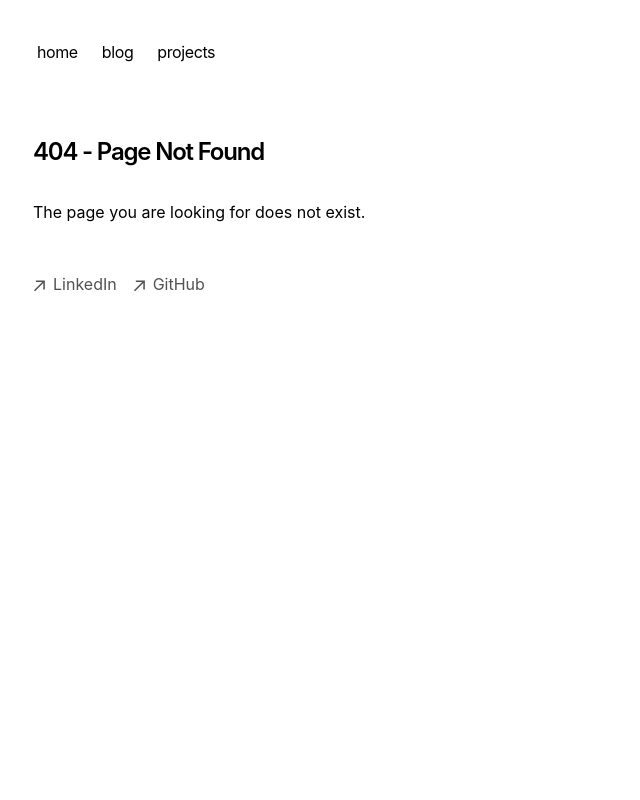
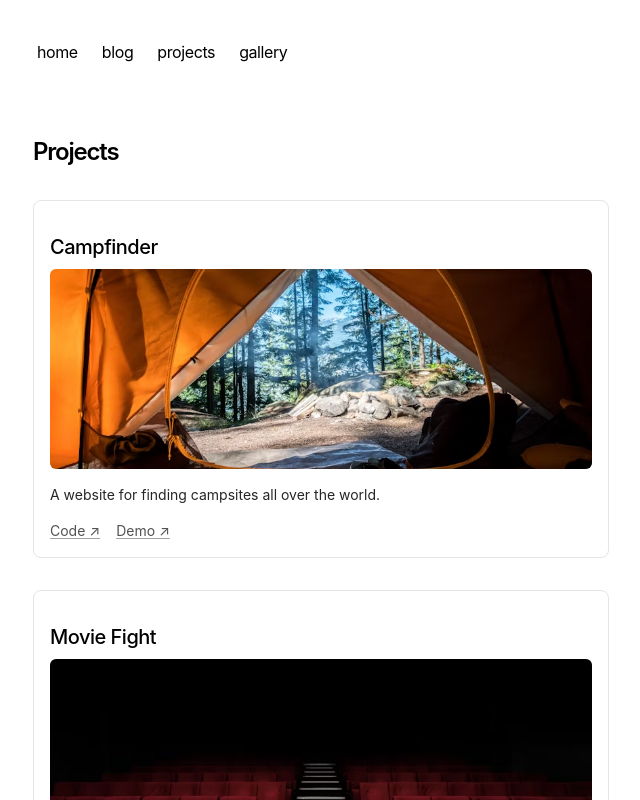
Before and after one commit to kkauma/kyles-portfolio, a Next.js app: page /gallery in a window 1280 px wide. Before the commit this address had no page. Shown: the top 800 px of the page, without its empty margins (319-959 px from the left). Built offline with nearby package versions, Linux system fonts and the light colour scheme.

Commit message:
Add gallery route

```diff
--- /dev/null
+++ b/app/components/gallery.tsx
@@ -0,0 +1,88 @@
+import Image from "next/image";
+
+type Project = {
+  title: string;
+  description: string;
+  image: string;
+  code?: string;
+  demo?: string;
+};
+
+const projects: Project[] = [
+  {
+    title: "Campfinder",
+    description: "A website for finding campsites all over the world.",
+    image: "/campsite.jpg",
+    code: "https://github.com/kkauma/campfinder",
+    demo: "https://campfinder-bd1w.onrender.com/",
+  },
+  {
+    title: "Movie Fight",
+    description: "A website for comparing movies.",
+    image: "/movie.jpg",
+    code: "https://github.com/kkauma/movie_comparison",
+    demo: "https://moviefight.app",
+  },
+  {
+    title: "Bookshelf",
+    description: "A simple app highlighting some of my favorite books.",
+    image: "/bookshelf.jpg",
+    code: "https://github.com/kkauma/bookshelf",
+    demo: "https://modernbookshelf.io",
+  },
+  // Add more projects here
+];
+
+export function Projects() {
+  return (
+    <div className="grid grid-cols-1 gap-8">
+      {projects.map((project, index) => (
+        <div
+          key={index}
+          className="border border-neutral-200 dark:border-neutral-800 rounded-lg p-4 pt-2 max-w-[600px]"
+        >
+          <div className="space-y-4">
+            <h3 className="text-xl font-medium">{project.title}</h3>
+
+            <div className="relative h-[200px] rounded-md overflow-hidden">
+              <Image
+                src={project.image}
+                alt={project.title}
+                fill
+                className="object-cover"
+                priority={index === 0}
+              />
+            </div>
+
+            <p className="text-sm text-neutral-600 dark:text-neutral-400">
+              {project.description}
+            </p>
+
+            <div className="flex gap-4">
+              {project.code && (
+                <a
+                  href={project.code}
+                  target="_blank"
+                  rel="noopener noreferrer"
+                  className="text-sm text-neutral-600 dark:text-neutral-400 hover:text-neutral-800 dark:hover:text-neutral-200"
+                >
+                  Code ↗
+                </a>
+              )}
+              {project.demo && (
+                <a
+                  href={project.demo}
+                  target="_blank"
+                  rel="noopener noreferrer"
+                  className="text-sm text-neutral-600 dark:text-neutral-400 hover:text-neutral-800 dark:hover:text-neutral-200"
+                >
+                  Demo ↗
+                </a>
+              )}
+            </div>
+          </div>
+        </div>
+      ))}
+    </div>
+  );
+}
--- a/app/components/nav.tsx
+++ b/app/components/nav.tsx
@@ -9,6 +9,9 @@ const navItems = {
   },
   "/projects": {
     name: "projects",
+  },
+  "/gallery": {
+    name: "gallery",
   },
 };
 
--- /dev/null
+++ b/app/gallery/page.tsx
@@ -0,0 +1,17 @@
+import { Projects } from "app/components/gallery";
+
+export const metadata = {
+  title: "Projects",
+  description: "Things I've built.",
+};
+
+export default function Page() {
+  return (
+    <section>
+      <h1 className="font-semibold text-2xl mb-8 tracking-tighter">Projects</h1>
+      <div className="prose prose-neutral dark:prose-invert">
+        <Projects />
+      </div>
+    </section>
+  );
+}
```
